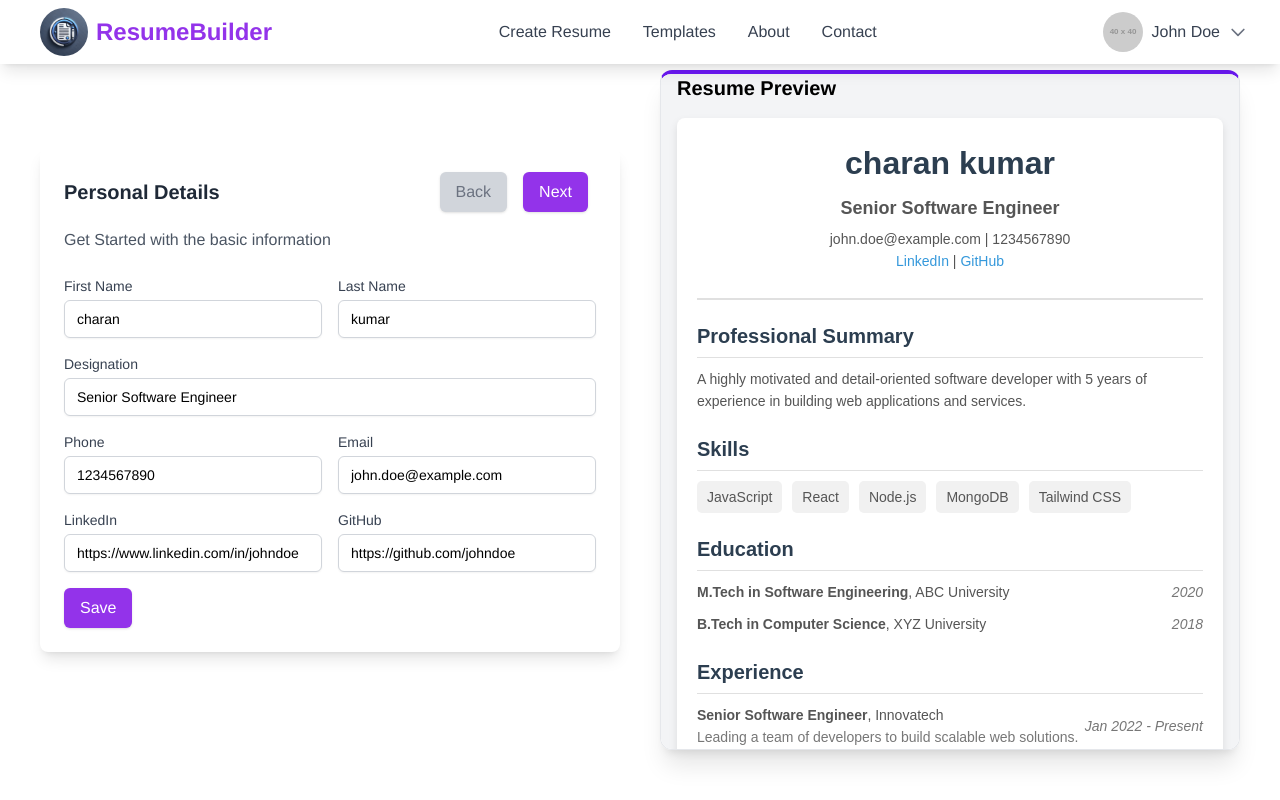
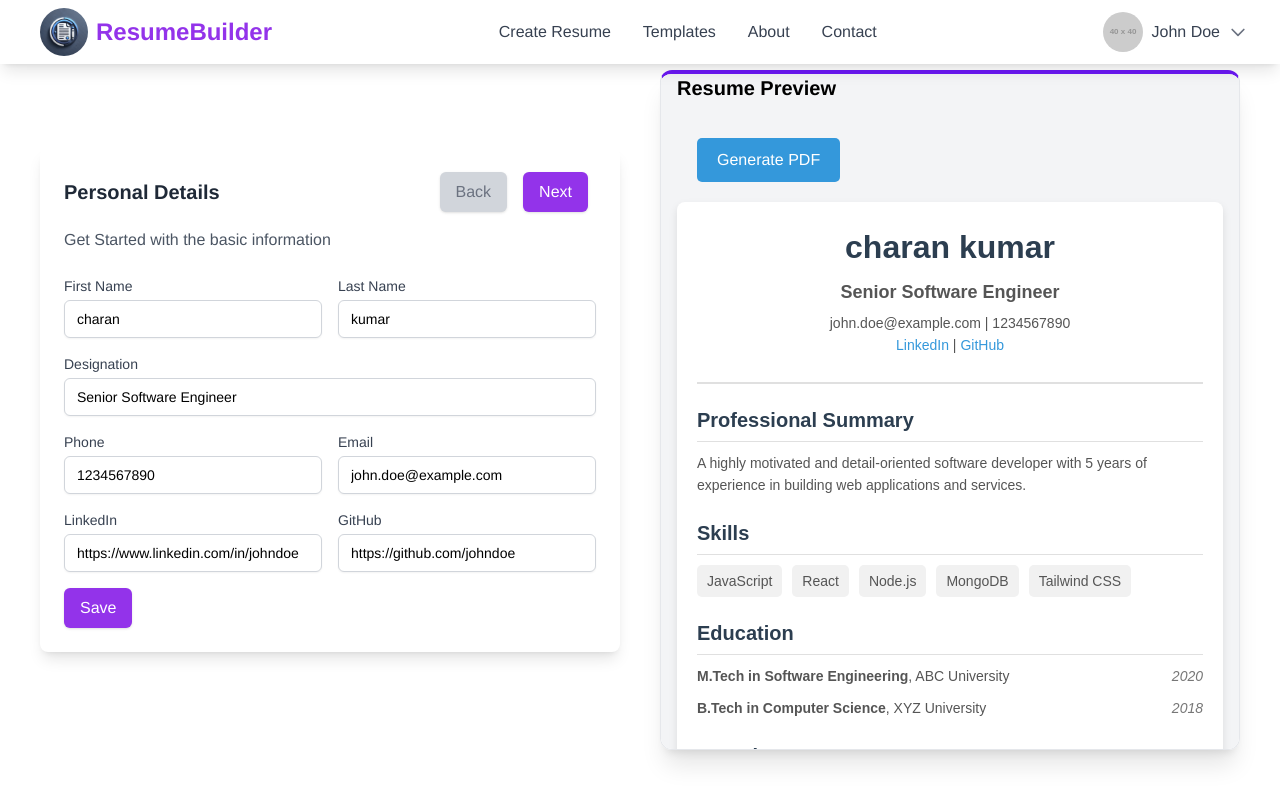
Before and after one commit to Yaddalapalli-Charan-Kumar-Naidu/ResumeCraft_frontend, a React (Vite) app: page /create-resume in a window 1280 px wide. Built offline with nearby package versions, Linux system fonts and the light colour scheme.

Commit message:
generate pdf function added

```diff
--- a/package.json
+++ b/package.json
@@ -14,11 +14,15 @@
     "@emotion/styled": "^11.14.0",
     "@mui/icons-material": "^6.3.1",
     "@mui/material": "^6.3.1",
+    "@react-pdf/renderer": "^4.1.6",
     "axios": "^1.7.9",
+    "html2pdf.js": "^0.10.2",
     "mui-one-time-password-input": "^3.0.2",
     "react": "^18.3.1",
     "react-dom": "^18.3.1",
-    "react-router-dom": "^7.1.1"
+    "react-pdf": "^9.2.1",
+    "react-router-dom": "^7.1.1",
+    "react-to-pdf": "^1.0.1"
   },
   "devDependencies": {
     "@eslint/js": "^9.17.0",
--- a/src/components/template/ResumeTemplate1.jsx
+++ b/src/components/template/ResumeTemplate1.jsx
@@ -1,11 +1,30 @@
-import React, { useContext } from "react";
+import React, { useContext, useRef } from "react";
 import ResumeContext from "../context/ResumeContext";
+import html2pdf from "html2pdf.js";
 
 const ResumeTemplate1 = () => {
   const { resumeData } = useContext(ResumeContext);
+  const resumeRef = useRef(null);
+
+  const handleGeneratePdf = () => {
+    const element = resumeRef.current;
+    const opt = {
+      margin: 10,
+      filename: `${resumeData.firstName}_${resumeData.lastName}_Resume.pdf`,
+      image: { type: "jpeg", quality: 0.98 },
+      html2canvas: { scale: 2 },
+      jsPDF: { unit: "mm", format: "a4", orientation: "portrait" },
+    };
+
+    html2pdf().from(element).set(opt).save();
+  };
 
   return (
-    <div className="resume-container" style={styles.container}>
+    <div>
+      <button onClick={handleGeneratePdf} style={styles.generatePdfButton}>
+        Generate PDF
+      </button>
+      <div ref={resumeRef} className="resume-container" style={styles.container}>
         {/* Header Section */}
         <div style={styles.header}>
           <h1 style={styles.name}>
@@ -150,6 +169,7 @@ const ResumeTemplate1 = () => {
           </div>
         </div>
       </div>
+    </div>
   );
 };
 
@@ -283,6 +303,16 @@ const styles = {
     fontSize: "14px",
     color: "#555",
   },
+  generatePdfButton: {
+    margin: "20px",
+    padding: "10px 20px",
+    backgroundColor: "#3498db",
+    color: "#fff",
+    border: "none",
+    borderRadius: "5px",
+    cursor: "pointer",
+    fontSize: "16px",
+  },
 };
 
 export default ResumeTemplate1;
```
Also changed, not shown: 1 other file (tests, documents, lock files or other folders). Lines whose indentation alone changed are shown as unchanged.
